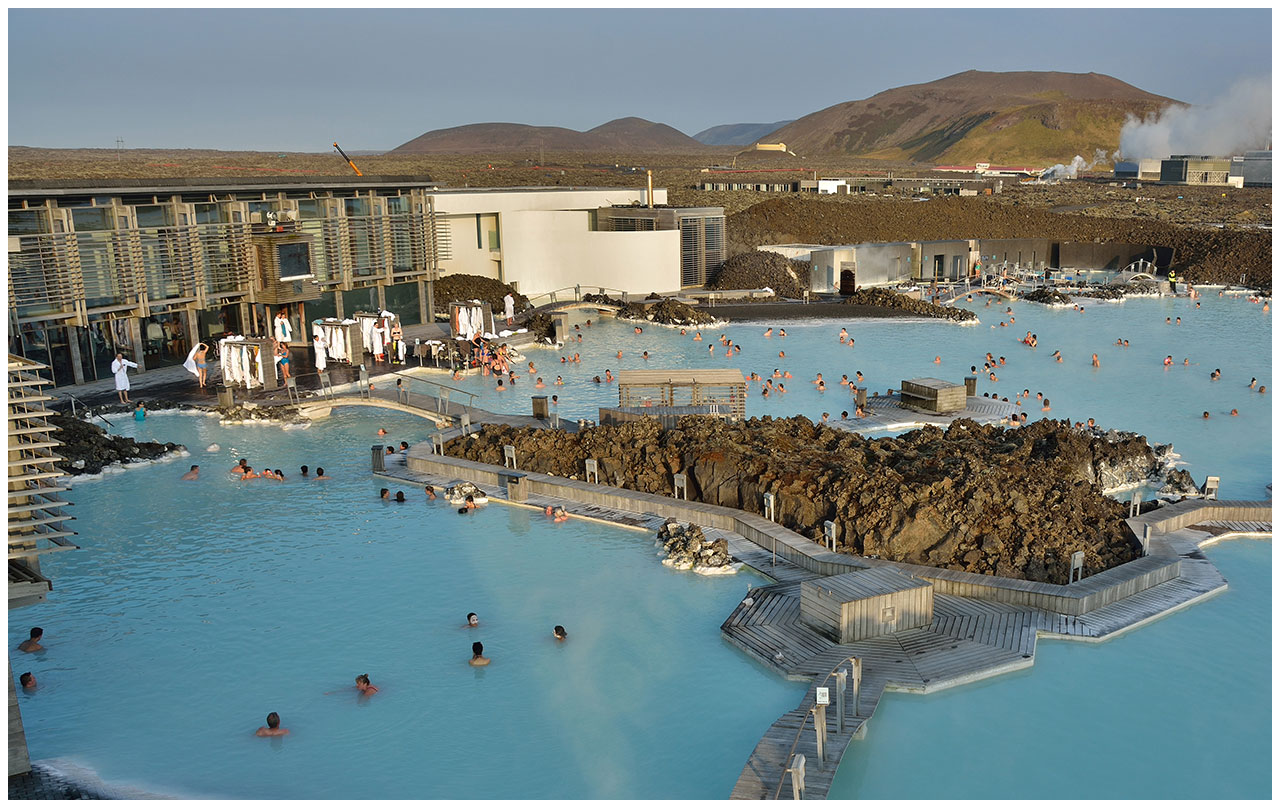
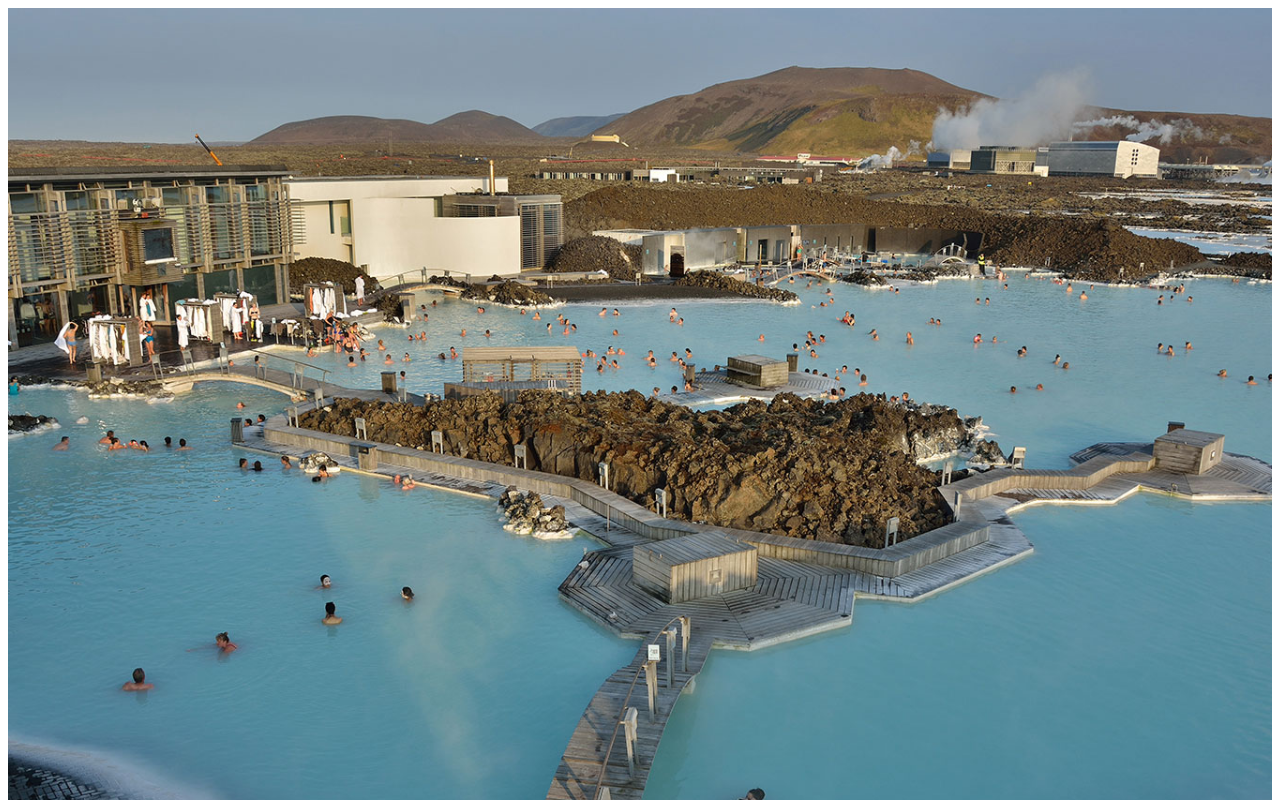
Before and after one commit to Emsenparry/Overlook, a React (Create React App) app: page / in a window 1280 px wide. Shown: the top 800 px of the page. Built offline with nearby package versions, Linux system fonts and the light colour scheme.

Commit message:
carousel
fixing some scss

```diff
--- a/src/Components/Partials/Header/Carousel/Carousel.scss
+++ b/src/Components/Partials/Header/Carousel/Carousel.scss
@@ -0,0 +1,5 @@
+.slider-images {
+  width: 100%;
+  height: 1000px;
+  object-fit: cover;
+}
```
